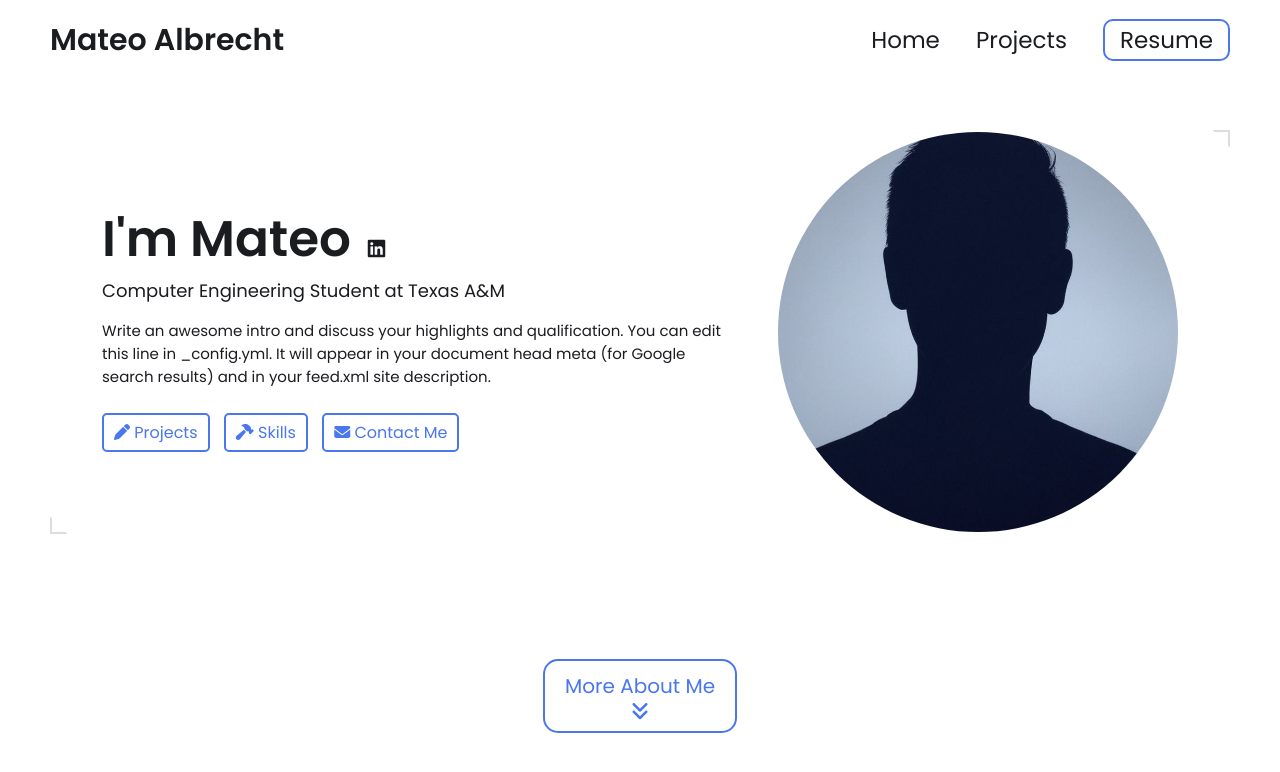
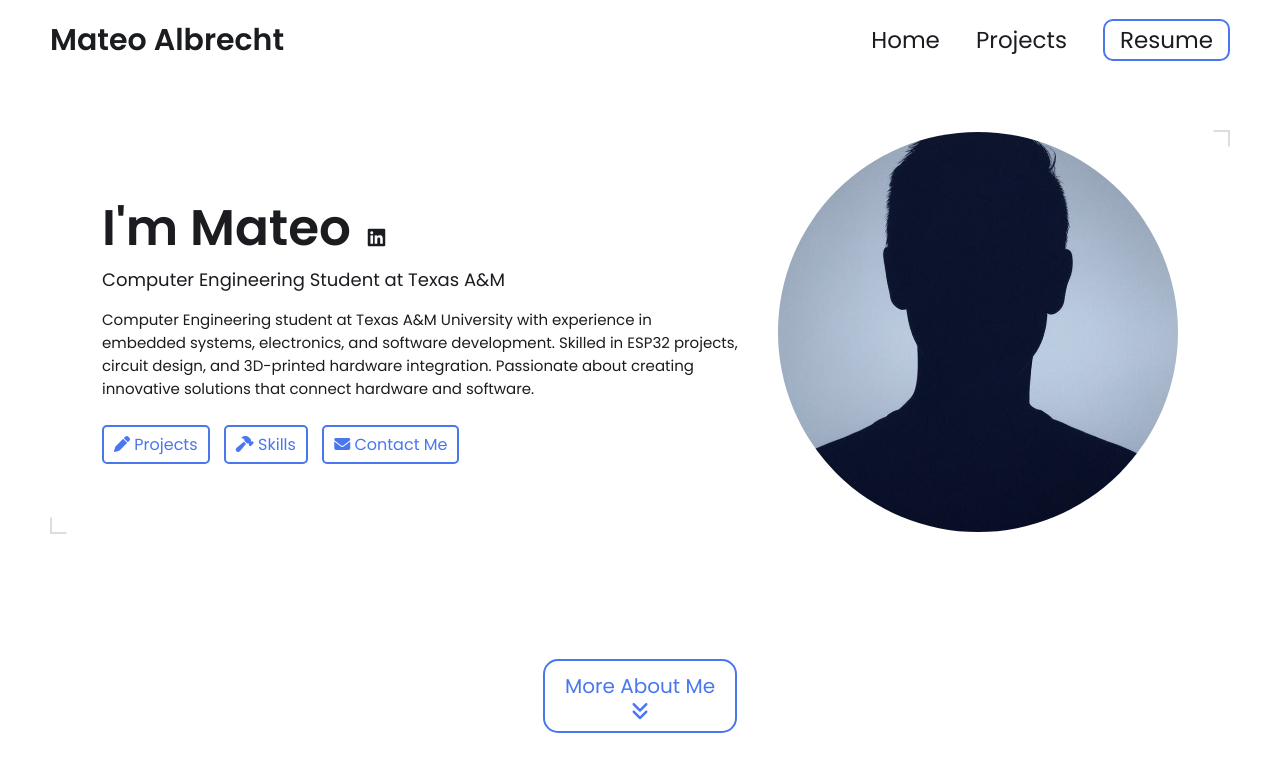
Before and after one commit to mateoalb/mateoalb.github.io, a Jekyll site: the page built from index.html, in a window 1280 px wide and 900 px high. Shown: the top 772 px of the window. Built offline with Jekyll 4.4.1, drawn with Linux system fonts in a browser that asks for light colours.

Commit message:
Update _config.yml

```diff
--- a/_config.yml
+++ b/_config.yml
@@ -15,9 +15,9 @@ title: Mateo Albrecht's Portfolio # This is what shows up in the tab of the brow
 name: Mateo Albrecht
 headline: Computer Engineering Student at Texas A&M
 description: >- # dont remove this line. this will ignore all new lines until the next section
-  Write an awesome intro and discuss your highlights and qualification. You can edit this
-  line in _config.yml. It will appear in your document head meta (for
-  Google search results) and in your feed.xml site description.
+  Computer Engineering student at Texas A&M University with experience in embedded systems, electronics, and software development.
+  Skilled in ESP32 projects, circuit design, and 3D-printed hardware integration. Passionate about creating innovative solutions that connect
+  hardware and software.
 
 # Place your profile image in /assets/images/profile-image/folder and edit the file name
 profile_image: ./assets/images/profile-image/avatar.jpeg
```
